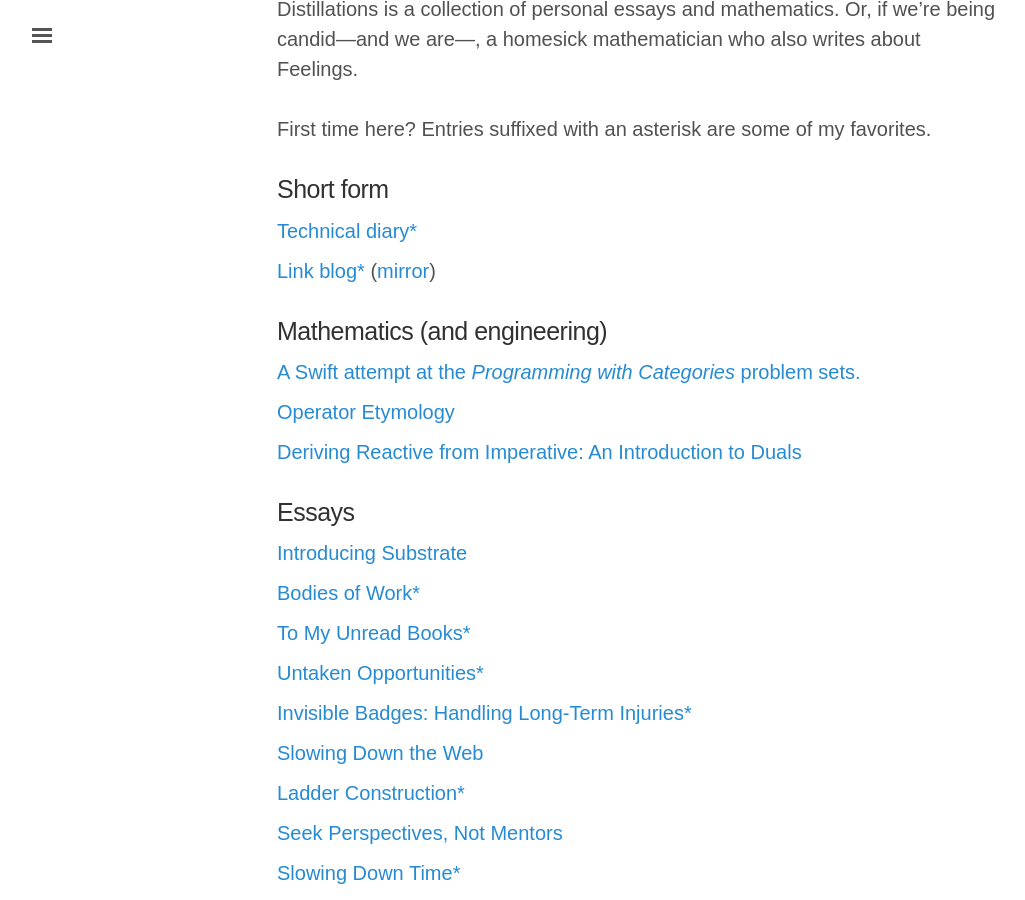
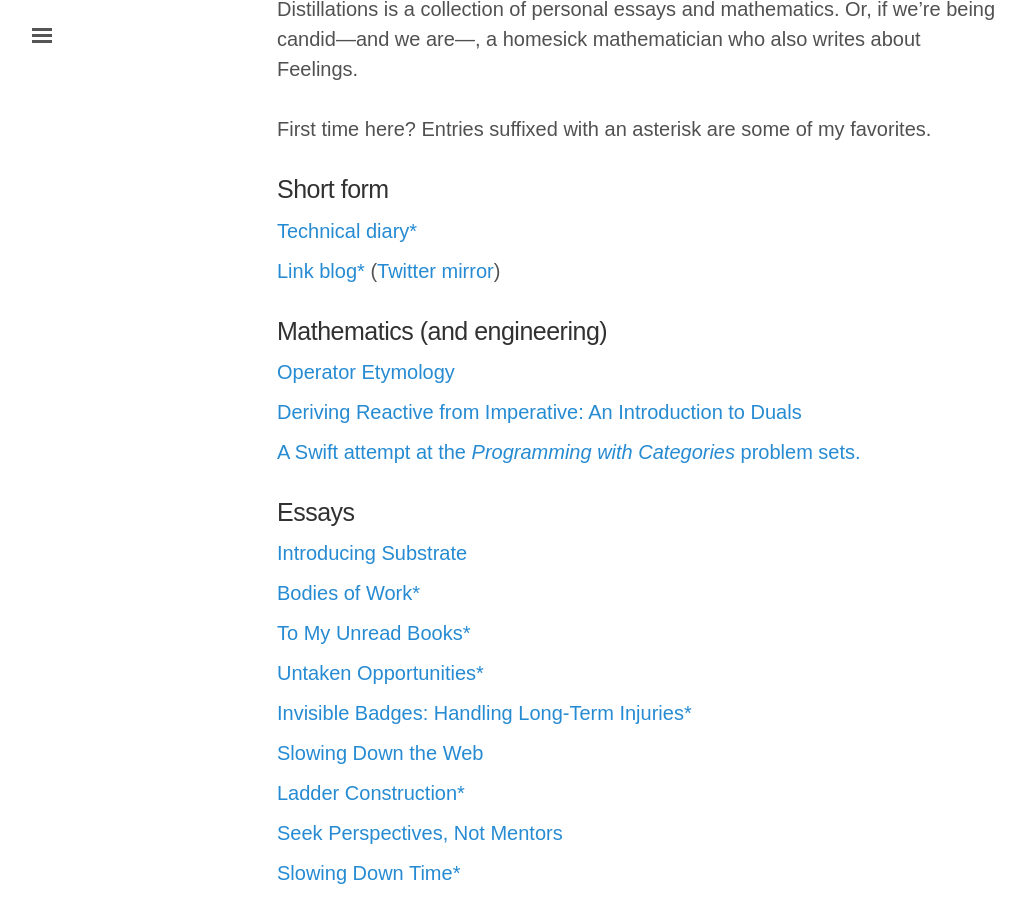
Before and after one commit to rvsrvs/jasdev.github.io, a Jekyll site: the page built from index.html, in a window 1280 px wide and 900 px high, scrolled down 342 px. Shown: the whole window, without its empty margins (3-1028 px from the left). Built offline with Jekyll 4.4.1, drawn with Linux system fonts in a browser that asks for light colours; some web fonts are replaced.

Commit message:
Small adjustment in mirroring phrasing and moves PwC solution to bottom of Maths section.

```diff
--- a/index.html
+++ b/index.html
@@ -21,20 +21,19 @@ First time here? Entries suffixed with an asterisk are some of my favorites.
     <a href="/notes">Technical diary*</a>
   </div>
   <div class="post-link">
-    <a href="https://pinboard.in/u:jasdev">Link blog*</a> (<a href="https://twitter.com/_substrate">mirror</a>)
+    <a href="https://pinboard.in/u:jasdev">Link blog*</a> (<a href="https://twitter.com/_substrate">Twitter mirror</a>)
   </div>
 
   <h3>Mathematics (and engineering)</h3>
-  <div class="post-link">
-    <a href="https://github.com/jasdev/18S097-swift">A Swift attempt at the <i>Programming with Categories</i> problem sets.</a>
-  </div>
-
   {% assign technical = site.posts | where:"type","engineering" %}
   {% for post in technical %}
     <div class="post-link">
       <a href="{{ post.url }}">{{ post.title }}{% if post.highlighted %}*{% endif %}</a>
     </div>
   {% endfor %}
+  <div class="post-link">
+    <a href="https://github.com/jasdev/18S097-swift">A Swift attempt at the <i>Programming with Categories</i> problem sets.</a>
+  </div>
 
   <h3>Essays</h3>
   {% assign essays = site.posts | where:"type","essay" %}
```
Also changed, not shown: about.md (+1 -1 lines).
